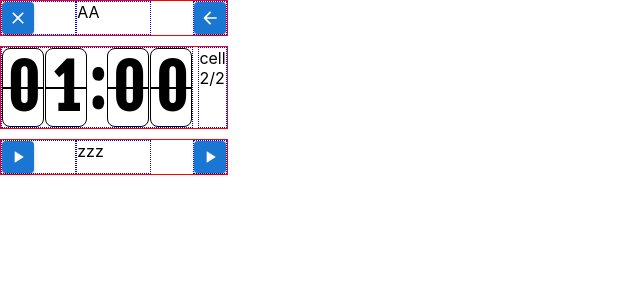
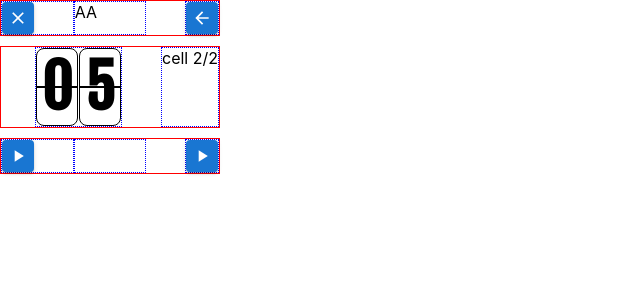
Before and after one commit to Vlasakh/TimerDesctop, a React (Create React App) app in the folder app/: page / in a window 1280 px wide. Shown: the top 300 px of the page, without its empty margins (0-640 px from the left). Built offline with nearby package versions, Linux system fonts and the light colour scheme.

Commit message:
Rebuilt the timer with less states

```diff
--- a/app/src/modules/clock/Clock.jsx
+++ b/app/src/modules/clock/Clock.jsx
@@ -1,18 +1,19 @@
-import cx from "clsx";
+import cx from 'clsx';
 
-import ArrowBackIcon from "@mui/icons-material/ArrowBack";
-import CloseIcon from "@mui/icons-material/Close";
-import PauseIcon from "@mui/icons-material/Pause";
-import PlayIcon from "@mui/icons-material/PlayArrow";
-import RestoreIcon from "@mui/icons-material/Restore";
+import ArrowBackIcon from '@mui/icons-material/ArrowBack';
+import CloseIcon from '@mui/icons-material/Close';
+import PauseIcon from '@mui/icons-material/Pause';
+import PlayIcon from '@mui/icons-material/PlayArrow';
+import RestoreIcon from '@mui/icons-material/Restore';
 
-import { IconButton } from "../../atoms/IconButton/IconButton";
-import { formatTime } from "../../utils/date/formatTime";
-import styles from "./Clock.module.scss";
-import { useClock } from "./use-clock";
+import { IconButton } from '../../atoms/IconButton/IconButton';
+import { formatTime } from '../../utils/date/formatTime';
+import styles from './Clock.module.scss';
+import { useClock } from './use-clock';
 
 export function Clock() {
-	const { onStart, currentTime, isRunning, onPause, onReset, isPaused } = useClock();
+	const { onStart, currentTime, isRunning, onStartPauseToggle, onReset, isPaused, postTimerTime, postTimerRunning } =
+		useClock();
 
 	const handleClose = () => {
 		window.electron?.windowControl?.close();
@@ -35,9 +36,9 @@ export function Clock() {
 				<div className={styles.clock}>
 					<div>
 						{formatTime(currentTime)
-							.split("")
+							.split('')
 							.map((num) => (
-								<div className={num === ":" ? styles.colon : styles.digit}>{num}</div>
+								<div className={num === ':' ? styles.colon : styles.digit}>{num}</div>
 							))}
 					</div>
 				</div>
@@ -46,16 +47,16 @@ export function Clock() {
 			<div className={styles.row}>
 				<div className={styles.reset}>
 					<div>
-						{!isRunning && !isPaused && <IconButton icon={PlayIcon} onClick={onStart} />}
-						{(isRunning || isPaused) && <IconButton icon={RestoreIcon} onClick={onReset} />}
+						{!isRunning && <IconButton icon={PlayIcon} onClick={onStartPauseToggle} />}
+						{isRunning && <IconButton icon={RestoreIcon} onClick={onReset} />}
 					</div>
 				</div>
-				<div>zzz</div>
+				<div>{postTimerRunning && formatTime(postTimerTime, 'm')}</div>
 				<div className={styles.pause}>
 					<div>
-						{isRunning && <IconButton icon={PauseIcon} onClick={onPause} />}
-						{isPaused && <IconButton icon={PlayIcon} onClick={onStart} />}
-						{!isRunning && !isPaused && <IconButton icon={PlayIcon} onClick={onStart} />}
+						{isRunning && <IconButton icon={PauseIcon} onClick={onStartPauseToggle} />}
+						{!isRunning && <IconButton icon={PlayIcon} onClick={onStartPauseToggle} />}
+						{/*{!isRunning && !isPaused && <IconButton icon={PlayIcon} onClick={onStart} />}*/}
 					</div>
 				</div>
 			</div>
--- a/app/src/modules/clock/use-clock.js
+++ b/app/src/modules/clock/use-clock.js
@@ -1,62 +1,43 @@
-import { useEffect, useRef, useState } from "react";
+import { useEffect, useRef, useState } from 'react';
 
-export function useClock(initialTimeInSeconds = 60) {
-	const [currentTime, setCurrentTime] = useState(initialTimeInSeconds);
+// const DEF_TIME = 60;
+// const DEF_POST_TIMER_DURATION = 300;
+const DEF_TIME = 5;
+const DEF_POST_TIMER_DURATION = 5;
+
+export function useClock(initialTimeInSeconds = DEF_TIME, postTimerDurationInSeconds = DEF_POST_TIMER_DURATION) {
+	const [currentTime, setCurrentTime] = useState(DEF_TIME);
 	const [isRunning, setIsRunning] = useState(false);
-	const [isTimeOut, setIsTimeOut] = useState(false);
-	const [isPaused, setIsPaused] = useState(false);
-	const timerRef = useRef(null);
-
-	function handleStart() {
-		if (isRunning) return;
-
-		setIsRunning(true);
-		setIsPaused(false);
-		setIsTimeOut(false);
-		timerRef.current = setInterval(() => {
-			setCurrentTime((prevTime) => {
-				if (prevTime <= 1) {
-					clearInterval(timerRef.current);
-					setIsRunning(false);
-					setIsTimeOut(true);
-					return initialTimeInSeconds;
-				}
-				return prevTime - 1;
-			});
-		}, 1000);
-
-		console.log("Clock started");
-	}
-
-	function handlePause() {
-		if (!isRunning) return;
-
-		clearInterval(timerRef.current);
-		setIsRunning(false);
-		setIsPaused(true);
-		console.log("Clock paused");
-	}
-
-	function handleReset() {
-		clearInterval(timerRef.current);
-		setCurrentTime(initialTimeInSeconds);
-		setIsRunning(false);
-		setIsTimeOut(false);
-		setIsPaused(false);
-		console.log("Clock reseted");
-	}
+	const timeoutRef = useRef(null);
 
 	useEffect(() => {
-		return () => clearInterval(timerRef.current);
-	}, []);
+		if (isRunning) {
+			if (currentTime > 0) {
+				timeoutRef.current = setTimeout(() => {
+					setCurrentTime(currentTime - 1);
+				}, 1000);
+			} else {
+				setIsRunning(false);
+				setCurrentTime(DEF_TIME);
+			}
+		}
+		return () => clearTimeout(timeoutRef.current);
+	}, [isRunning, currentTime]);
+
+	const handleStartPauseToggle = () => {
+		setIsRunning(!isRunning);
+	};
+
+	const handleReset = () => {
+		setIsRunning(false);
+		setCurrentTime(DEF_TIME);
+		clearTimeout(timeoutRef.current);
+	};
 
 	return {
-		onStart: handleStart,
-		onPause: handlePause,
+		onStartPauseToggle: handleStartPauseToggle,
 		onReset: handleReset,
 		currentTime,
 		isRunning,
-		isTimeOut,
-		isPaused,
 	};
 }
--- a/app/src/utils/date/formatTime.js
+++ b/app/src/utils/date/formatTime.js
@@ -1,12 +1,18 @@
-export function formatTime(seconds) {
+const FORMAT = {
+	h: "h",
+	m: "m",
+	s: "s",
+};
+
+export function formatTime(seconds, format = FORMAT.s) {
 	const date = new Date(seconds * 1000);
 	const hh = date.getUTCHours();
 	const mm = date.getUTCMinutes();
 	const ss = String(date.getUTCSeconds()).padStart(2, "0");
 
-	if (hh > 0) {
+	if (hh > 0 || format === FORMAT.h) {
 		return `${String(hh).padStart(2, "0")}:${String(mm).padStart(2, "0")}:${ss}`;
-	} else if (mm > 0) {
+	} else if (mm > 0 || format === FORMAT.m) {
 		return `${String(mm).padStart(2, "0")}:${ss}`;
 	} else {
 		return `${ss}`;
--- a/prettier.config.js
+++ b/prettier.config.js
@@ -24,4 +24,5 @@ module.exports = {
 	plugins: ["@trivago/prettier-plugin-sort-imports"],
 	printWidth: 120,
 	useTabs: true,
+	singleQuote: true,
 };
```
Also changed, not shown: 1 other file (tests, documents, lock files or other folders).
